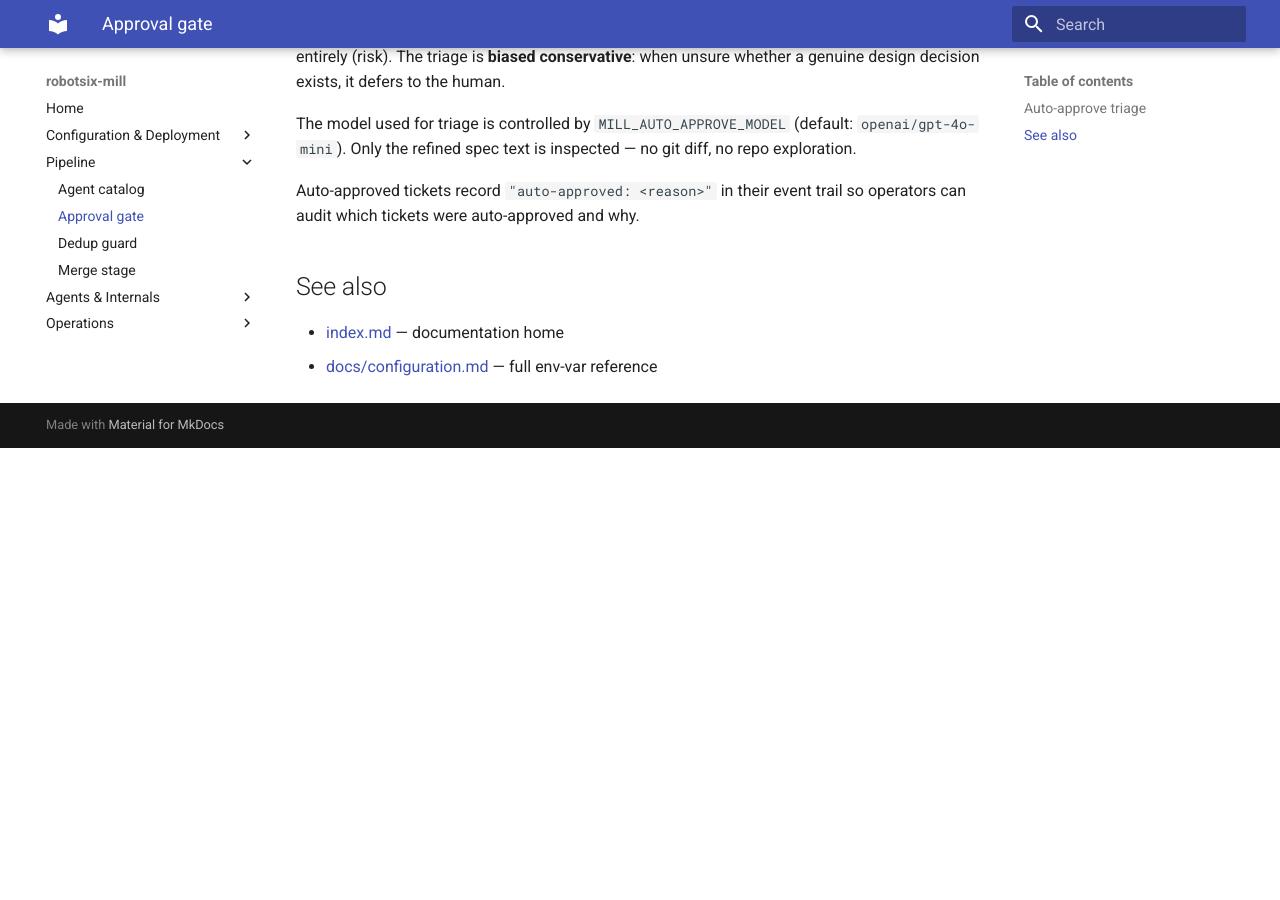
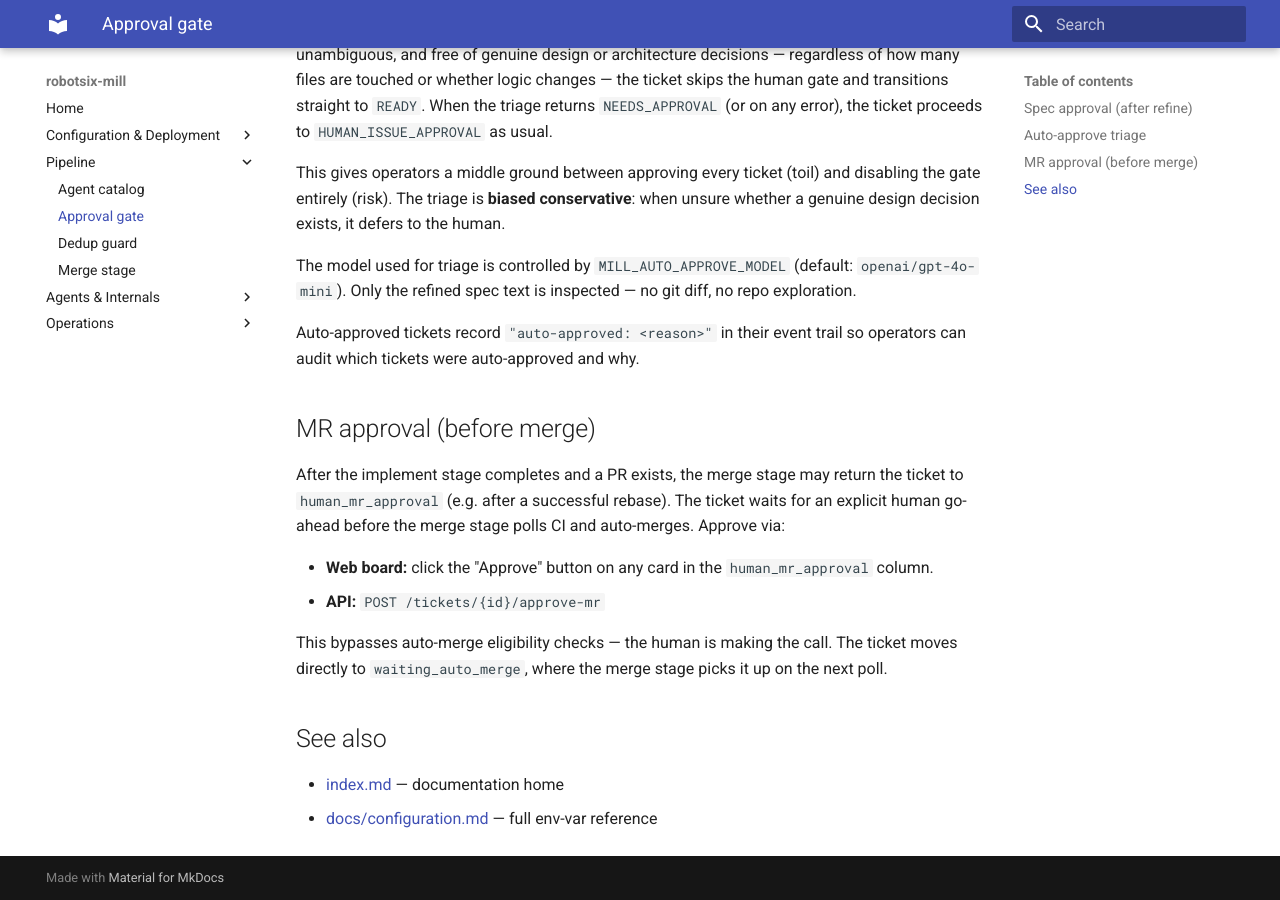
Before and after one commit to damien-robotsix/robotsix-mill, an MkDocs documentation site: the page built from docs/approval-gate.md, in a window 1280 px wide and 900 px high, scrolled down 675 px. Built offline with MkDocs 1.6.1 and Material for MkDocs 9.7.7, drawn with Linux system fonts in a browser that asks for light colours; before the commit the page ends 1123 px from its top, so only the background shows below that; some of the changed text lies outside the part shown.

Commit message:
mill(docs): Add an approve button on HUMAN_MR_APPROVAL (20260525T113211Z-add-an-approve-button-on-human-mr-approv-8588)

```diff
--- a/docs/approval-gate.md
+++ b/docs/approval-gate.md
@@ -1,4 +1,10 @@
-# Approval gate
+# Approval gates
+
+Robotsix-mill has two human approval gates: one for the refined spec
+(before implementation) and one for the merge decision (before the
+merge stage takes over).
+
+## Spec approval (after refine)
 
 By default (`MILL_REQUIRE_APPROVAL=true`), the refine stage transitions
 tickets to `awaiting_approval` instead of `ready`. The pipeline pauses
@@ -37,6 +43,21 @@ Auto-approved tickets record `"auto-approved: <reason>"` in their
 event trail so operators can audit which tickets were auto-approved
 and why.
 
+## MR approval (before merge)
+
+After the implement stage completes and a PR exists, the merge stage
+may return the ticket to `human_mr_approval` (e.g. after a successful
+rebase). The ticket waits for an explicit human go-ahead before the
+merge stage polls CI and auto-merges. Approve via:
+
+- **Web board:** click the "Approve" button on any card in the
+  `human_mr_approval` column.
+- **API:** `POST /tickets/{id}/approve-mr`
+
+This bypasses auto-merge eligibility checks — the human is making the
+call. The ticket moves directly to `waiting_auto_merge`, where the merge
+stage picks it up on the next poll.
+
 ## See also
 
 - [index.md](index.md) — documentation home
```
Also changed, not shown: docs/merge-stage.md (+3 -0 lines).
